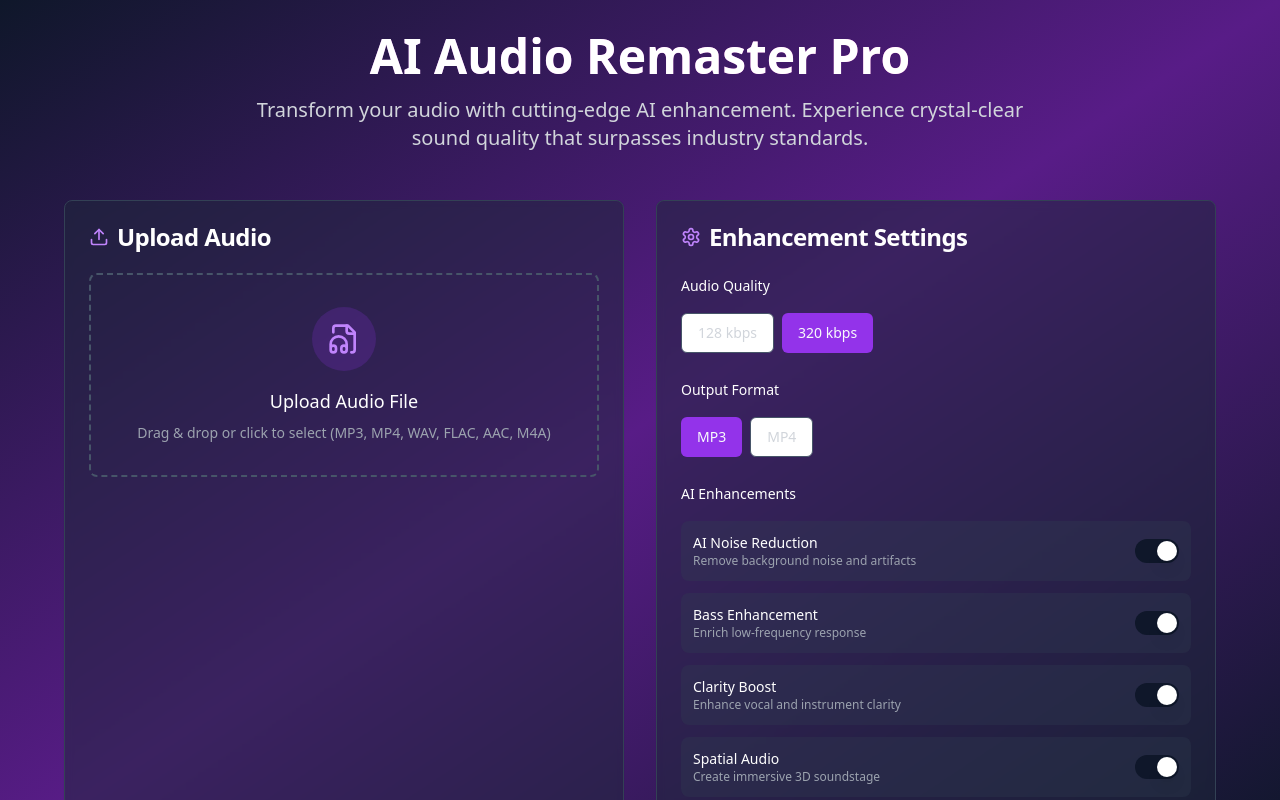
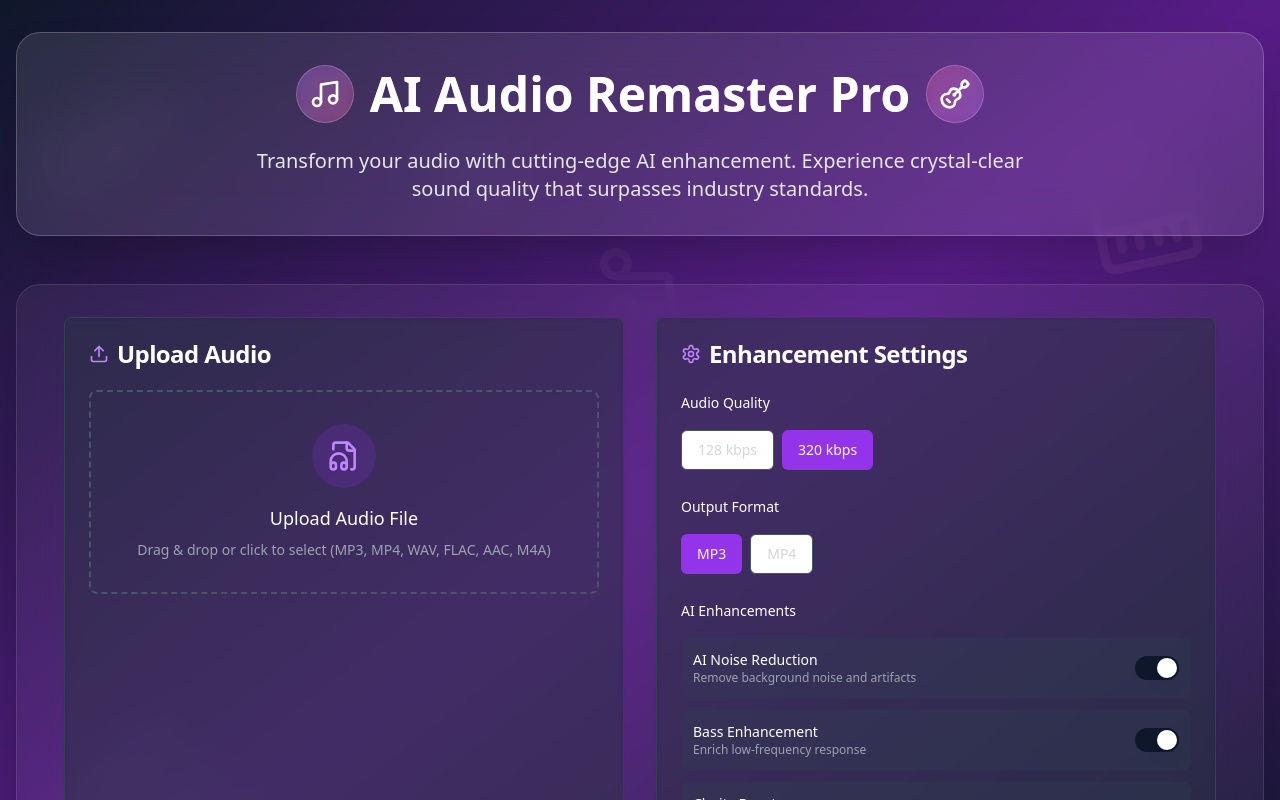
Before and after one commit to mani-trk/audio-alchemy-fusion, a React (Vite) app: page / in a window 1280 px wide. Shown: the top 800 px of the page. Built offline with nearby package versions, Linux system fonts and the light colour scheme.

Commit message:
Add glass design and music instrument background
Implement glass design on icons and add music instrument icons to the landing page background.

```diff
--- a/src/pages/Index.tsx
+++ b/src/pages/Index.tsx
@@ -1,20 +1,58 @@
 
 import React from 'react';
 import AudioRemaster from '@/components/AudioRemaster';
+import { Music, Guitar, Piano, Drum } from 'lucide-react';
 
 const Index = () => {
   return (
-    <div className="min-h-screen bg-gradient-to-br from-slate-900 via-purple-900 to-slate-900">
-      <div className="container mx-auto px-4 py-8">
+    <div className="min-h-screen bg-gradient-to-br from-slate-900 via-purple-900 to-slate-900 relative overflow-hidden">
+      {/* Background Music Icons */}
+      <div className="absolute inset-0 overflow-hidden pointer-events-none">
+        <div className="absolute top-20 left-10 opacity-10">
+          <Guitar className="h-32 w-32 text-purple-300 rotate-12 animate-pulse" />
+        </div>
+        <div className="absolute top-40 right-20 opacity-10">
+          <Piano className="h-28 w-28 text-pink-300 -rotate-12 animate-pulse" style={{ animationDelay: '1s' }} />
+        </div>
+        <div className="absolute bottom-32 left-20 opacity-10">
+          <Drum className="h-36 w-36 text-blue-300 rotate-45 animate-pulse" style={{ animationDelay: '2s' }} />
+        </div>
+        <div className="absolute top-60 left-1/2 transform -translate-x-1/2 opacity-10">
+          <Music className="h-24 w-24 text-purple-300 rotate-90 animate-pulse" style={{ animationDelay: '0.5s' }} />
+        </div>
+        <div className="absolute bottom-20 right-10 opacity-10">
+          <Guitar className="h-30 w-30 text-pink-300 -rotate-45 animate-pulse" style={{ animationDelay: '1.5s' }} />
+        </div>
+        <div className="absolute top-32 left-1/3 opacity-10">
+          <Piano className="h-20 w-20 text-blue-300 rotate-180 animate-pulse" style={{ animationDelay: '3s' }} />
+        </div>
+      </div>
+
+      <div className="container mx-auto px-4 py-8 relative z-10">
         <div className="text-center mb-12">
-          <h1 className="text-5xl font-bold text-white mb-4 bg-gradient-to-r from-purple-400 to-pink-400 bg-clip-text text-transparent">
-            AI Audio Remaster Pro
-          </h1>
-          <p className="text-xl text-gray-300 max-w-3xl mx-auto">
-            Transform your audio with cutting-edge AI enhancement. Experience crystal-clear sound quality that surpasses industry standards.
-          </p>
+          {/* Glass effect header container */}
+          <div className="backdrop-blur-xl bg-white/10 border border-white/20 rounded-3xl p-8 mb-8 shadow-2xl">
+            <div className="flex justify-center items-center gap-4 mb-6">
+              <div className="p-3 bg-gradient-to-br from-purple-500/30 to-pink-500/30 rounded-full backdrop-blur-sm border border-white/20">
+                <Music className="h-8 w-8 text-white" />
+              </div>
+              <h1 className="text-5xl font-bold text-white bg-gradient-to-r from-purple-400 to-pink-400 bg-clip-text text-transparent">
+                AI Audio Remaster Pro
+              </h1>
+              <div className="p-3 bg-gradient-to-br from-pink-500/30 to-purple-500/30 rounded-full backdrop-blur-sm border border-white/20">
+                <Guitar className="h-8 w-8 text-white" />
+              </div>
+            </div>
+            <p className="text-xl text-gray-200 max-w-3xl mx-auto">
+              Transform your audio with cutting-edge AI enhancement. Experience crystal-clear sound quality that surpasses industry standards.
+            </p>
+          </div>
         </div>
-        <AudioRemaster />
+
+        {/* Glass container for the main component */}
+        <div className="backdrop-blur-xl bg-white/5 border border-white/10 rounded-3xl p-8 shadow-2xl">
+          <AudioRemaster />
+        </div>
       </div>
     </div>
   );
```
